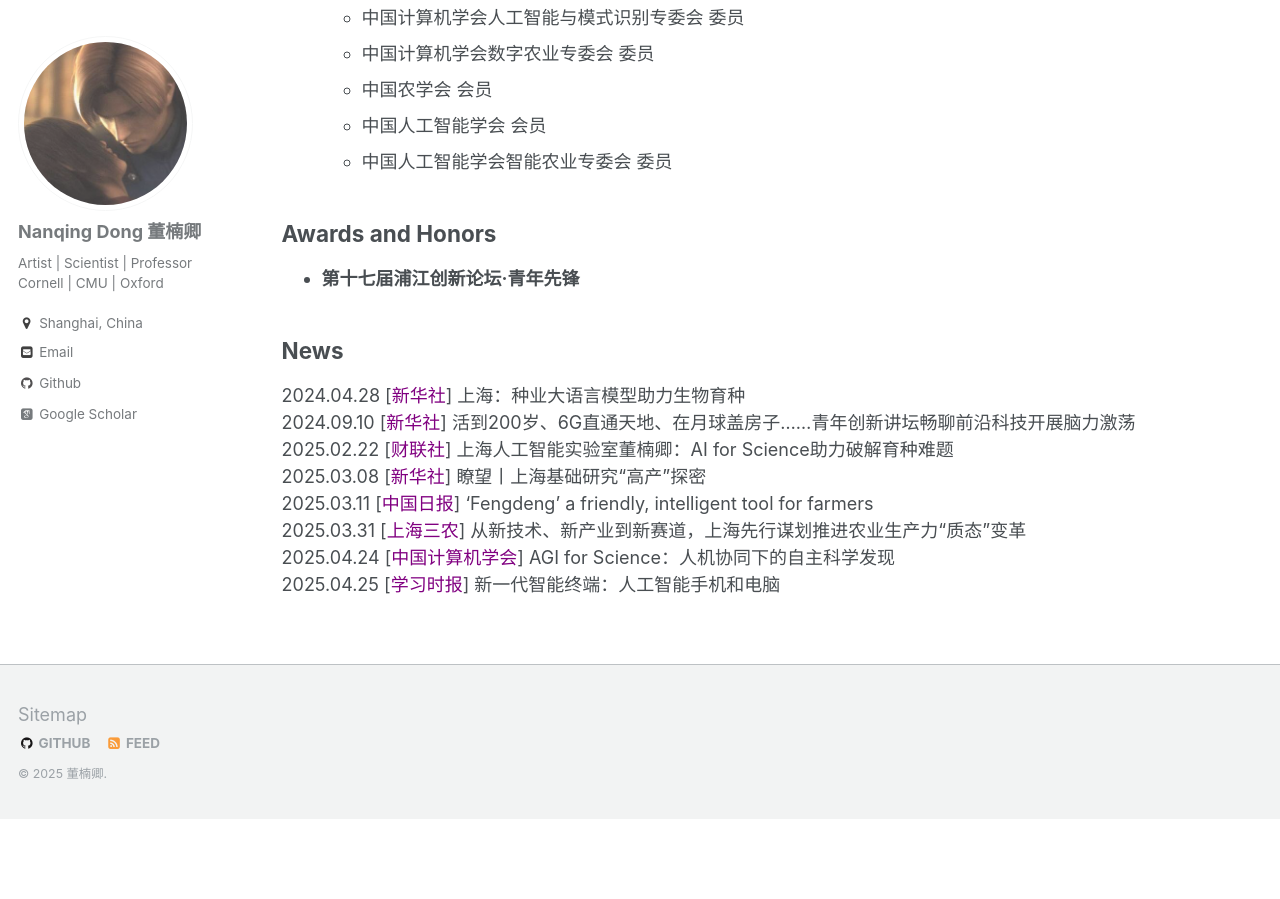
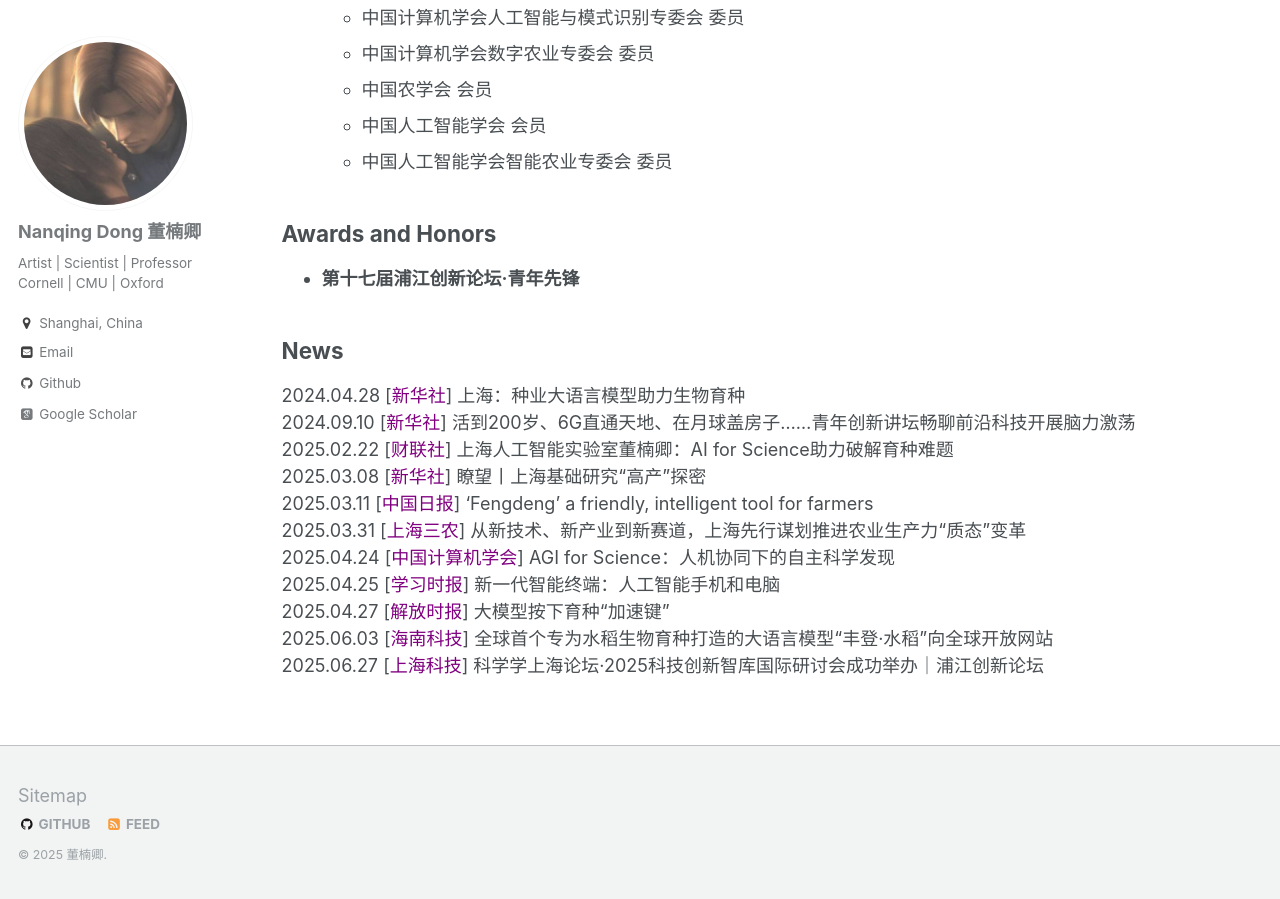
Before and after one commit to eveningdong/eveningdong.github.io, a Jekyll site: the page built from _pages/academic.md, in a window 1280 px wide and 900 px high, scrolled down 2264 px. Built offline with Jekyll 4.4.1, drawn with Linux system fonts in a browser that asks for light colours; some web fonts are replaced; before the commit the page ends 3083 px from its top, so only the background shows below that.

Commit message:
Update academic.md

```diff
--- a/_pages/academic.md
+++ b/_pages/academic.md
@@ -157,3 +157,6 @@ author_profile: true
 2025.03.31 [[<span style="color:purple">上海三农</span>]](https://mp.weixin.qq.com/s/Ux5qvgpcdNLusYAqVOYB2w) 从新技术、新产业到新赛道，上海先行谋划推进农业生产力“质态”变革
 2025.04.24 [[<span style="color:purple">中国计算机学会</span>]](https://mp.weixin.qq.com/s/tuegcoQ-Lafthwrj1DvF6Q) AGI for Science：人机协同下的自主科学发现
 2025.04.25 [[<span style="color:purple">学习时报</span>]](https://mp.weixin.qq.com/s/8uVcvizFHwg7rsawRY340Q) 新一代智能终端：人工智能手机和电脑
+2025.04.27 [[<span style="color:purple">解放时报</span>]](https://www.shobserver.com/journal/article/share?id=432040) 大模型按下育种“加速键”
+2025.06.03 [[<span style="color:purple">海南科技</span>]](https://mp.weixin.qq.com/s/gwahynEnC7RVPjnK_gsI7Q) 全球首个专为水稻生物育种打造的大语言模型“丰登·水稻”向全球开放网站
+2025.06.27 [[<span style="color:purple">上海科技</span>]](https://mp.weixin.qq.com/s/7ajCOdA_FMP1uppwvGhslA) 科学学上海论坛·2025科技创新智库国际研讨会成功举办｜浦江创新论坛
```
